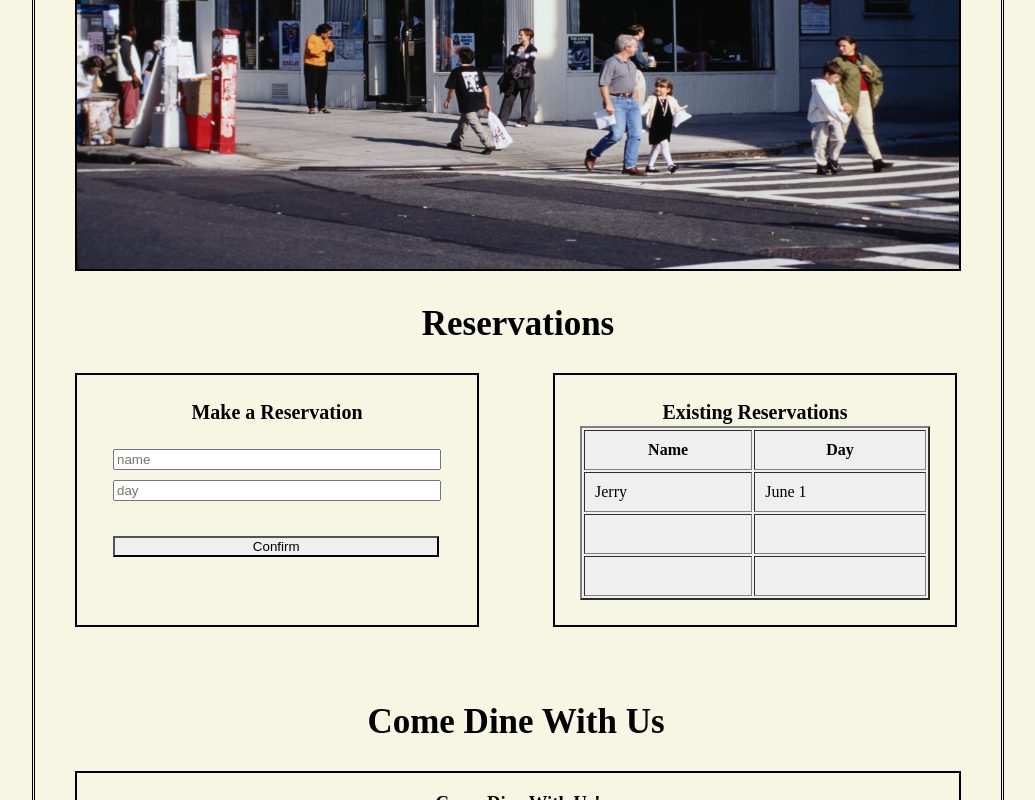
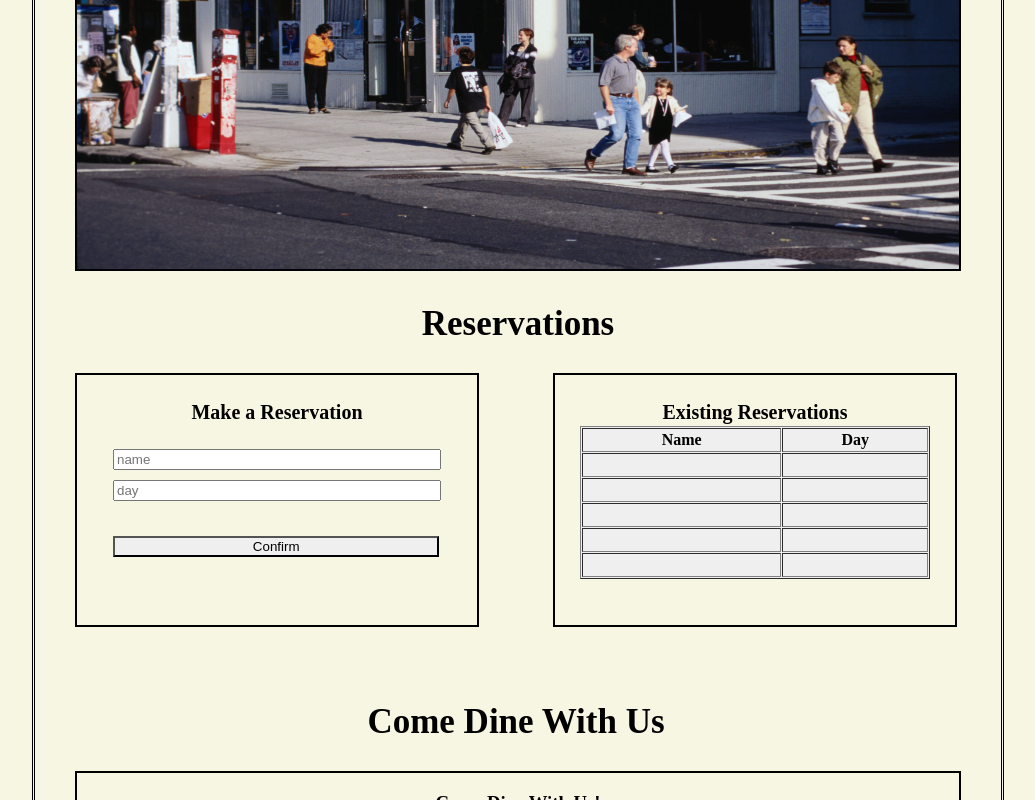
Before and after one commit to mcohen113/jerrys-restaurant, a plain HTML site: page index.html in a window 1280 px wide. Shown: the part 410-1210 px from the top of the page, without its empty margins (122-1157 px from the left). Drawn offline with Linux system fonts and the light colour scheme; some packages are replaced by stand-ins of ours.

Commit message:
table tweaked

```diff
--- a/index.html
+++ b/index.html
@@ -28,23 +28,31 @@
       </div>
       <div class="reservation-boxes" id="existing">
         <h4>Existing Reservations</h4>
-          <table border="2" cellpadding="10">
+          <table border="1" cellpadding="2" cellspacing="1">
             <thead>
               <th scope="col" class="name">Name</th>
               <th scope="col" class="day">Day</th>
             </thead>
             <tbody>
               <tr>
-              <td>Jerry</td>
-              <td>June 1</td>
+                <td>&nbsp;</td>
+                <td>&nbsp;</td>
               </tr>
               <tr>
-              <td>&nbsp;</td>
-              <td>&nbsp;</td>
+                <td>&nbsp;</td>
+                <td>&nbsp;</td>
               </tr>
               <tr>
-              <td>&nbsp;</td>
-              <td>&nbsp;</td>
+                <td>&nbsp;</td>
+                <td>&nbsp;</td>
+              </tr>
+              <tr>
+                <td>&nbsp;</td>
+                <td>&nbsp;</td>
+              </tr>
+              <tr>
+                <td>&nbsp;</td>
+                <td>&nbsp;</td>
               </tr>
             </tbody>
           </table>
--- a/style.css
+++ b/style.css
@@ -84,20 +84,25 @@ button {
   margin: 5px;
 }
 
+
+table {
+  width: 350px;
+  background-color: #efefef;
+  margin-left: 25px;
+  margin-left: auto;
+  margin-right: auto;
+/*  padding: 10px 0px 0px 0px;*/
+/*  border-width: 1px;
+  border-style: solid;
+  border-color: black;*/
+}
+
 #table {
   height: 250px;
   width: 400px;
 }
 
-table {
-  width: 350px;
-  background-color: #efefef;
-  margin-left: 25px;
-/*  padding: 10px 0px 0px 0px;*/
-/*  border-width: 1px;
-  border-style: solid;
-  border-color: black;*/
-}
+
 
 #existing {
 
```
